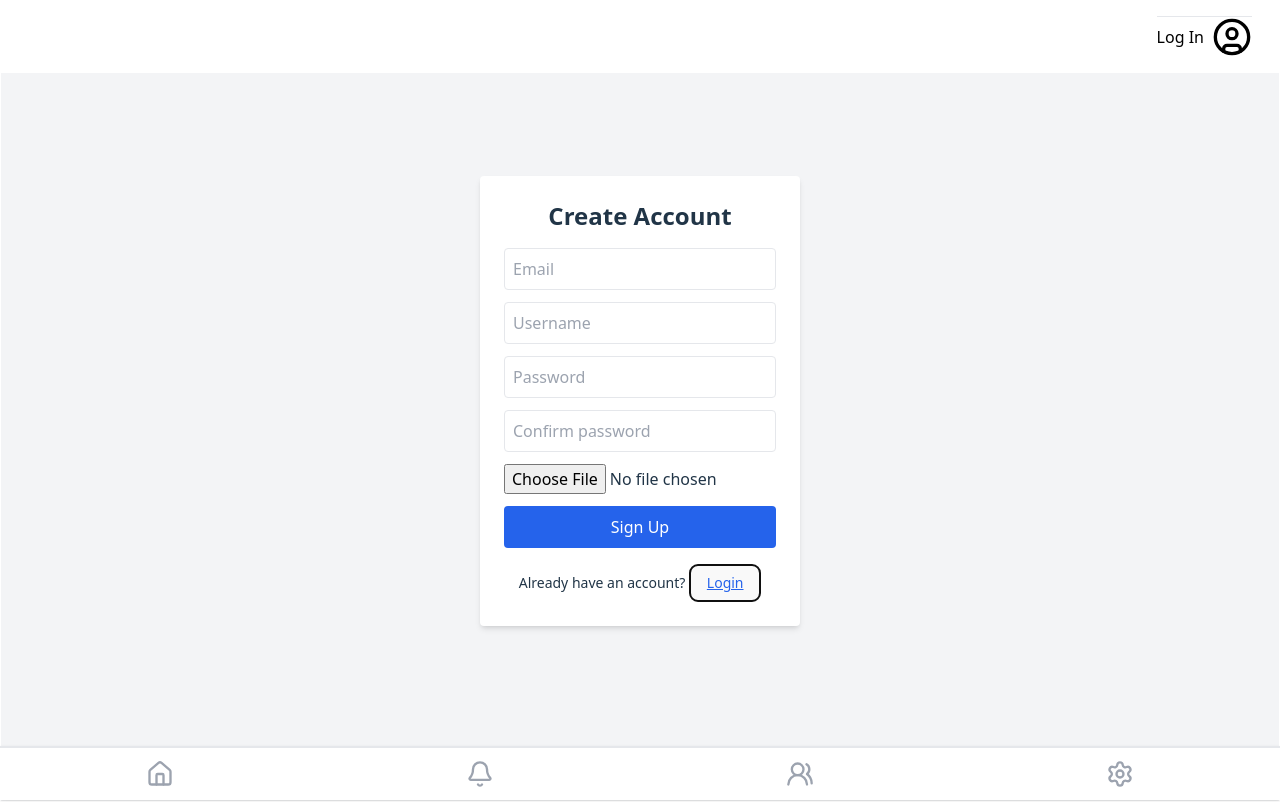
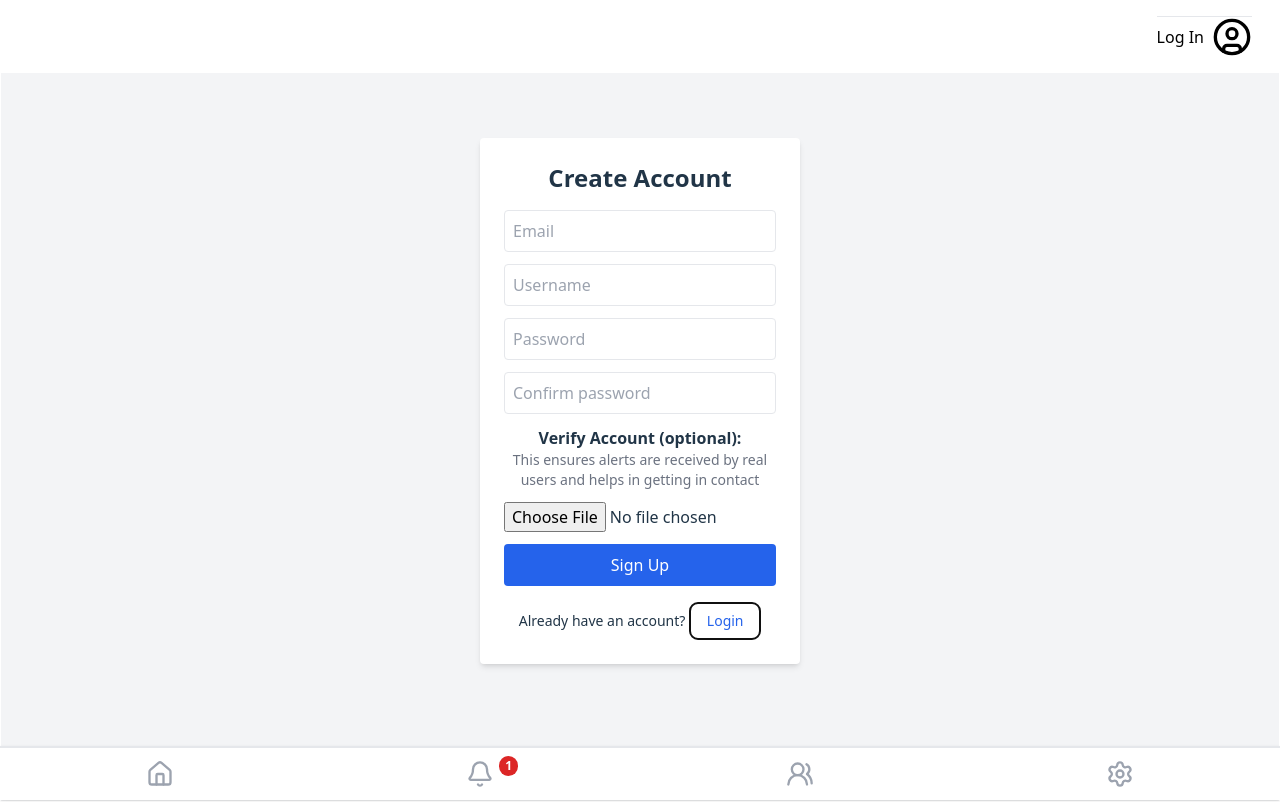
Before and after one commit to el-reebo/MCDRS_HiFi, a React (Vite) app in the folder my-app/: page /login in a window 1280 px wide. Both pictures are taken after typing "name@example.com", "Sample123" into the empty fields and a click on the button "Create one". Built offline with nearby package versions, Linux system fonts and the light colour scheme.

Commit message:
added verification to login

```diff
--- a/my-app/src/components/Map.jsx
+++ b/my-app/src/components/Map.jsx
@@ -28,7 +28,7 @@ function Map({ triggerTab }) {
                 triggerTab={triggerTab}
               />
               {/*scale, X(px), Y(px)*/}
-              <TransformComponent className="w-full h-full z-0 initialScale-1.4">
+              <TransformComponent className="w-full h-full z-0">
                 <div className="relative w-full h-full">
                   <img
                     src={map}
--- a/my-app/src/components/Nav_user.jsx
+++ b/my-app/src/components/Nav_user.jsx
@@ -26,6 +26,10 @@ function Nav_user() {
                 : "text-gray-400"
             }`}
           />
+
+          <span className="absolute top-2 left-[39%] bg-red-600 text-white text-xs px-1.5 py-0.5 rounded-full font-bold">
+            1
+          </span>
         </Link>
         <Link to="/network">
           <UsersRound
--- a/my-app/src/pages/Login.jsx
+++ b/my-app/src/pages/Login.jsx
@@ -114,12 +114,22 @@ function Login({ onLogin, isAdmin, isLoggedIn, setUsername }) {
             )}
 
             {!isLogin && (
+              <div>
+                <span className="font-semibold ">
+                  Verify Account (optional):
+                </span>
+                <p className="text-sm text-gray-500">
+                  This ensures alerts are received by real users and helps in
+                  getting in contact
+                </p>
                 <input
                   title="ID"
                   type="file"
                   placeholder="Upload ID"
                   accept="image/png, image/jpeg"
+                  className="mt-3 mx-auto"
                 />
+              </div>
             )}
 
             <button
@@ -148,7 +158,7 @@ function Login({ onLogin, isAdmin, isLoggedIn, setUsername }) {
             {isLogin ? "Don't have an account?" : "Already have an account?"}{" "}
             <button
               type="button"
-              className="text-blue-600 underline"
+              className="text-blue-600 underline, bg-transparent focus: border-gray-200"
               onClick={() => {
                 setIsLogin(!isLogin);
                 setMessage("");
```
Lines whose indentation alone changed are shown as unchanged.
